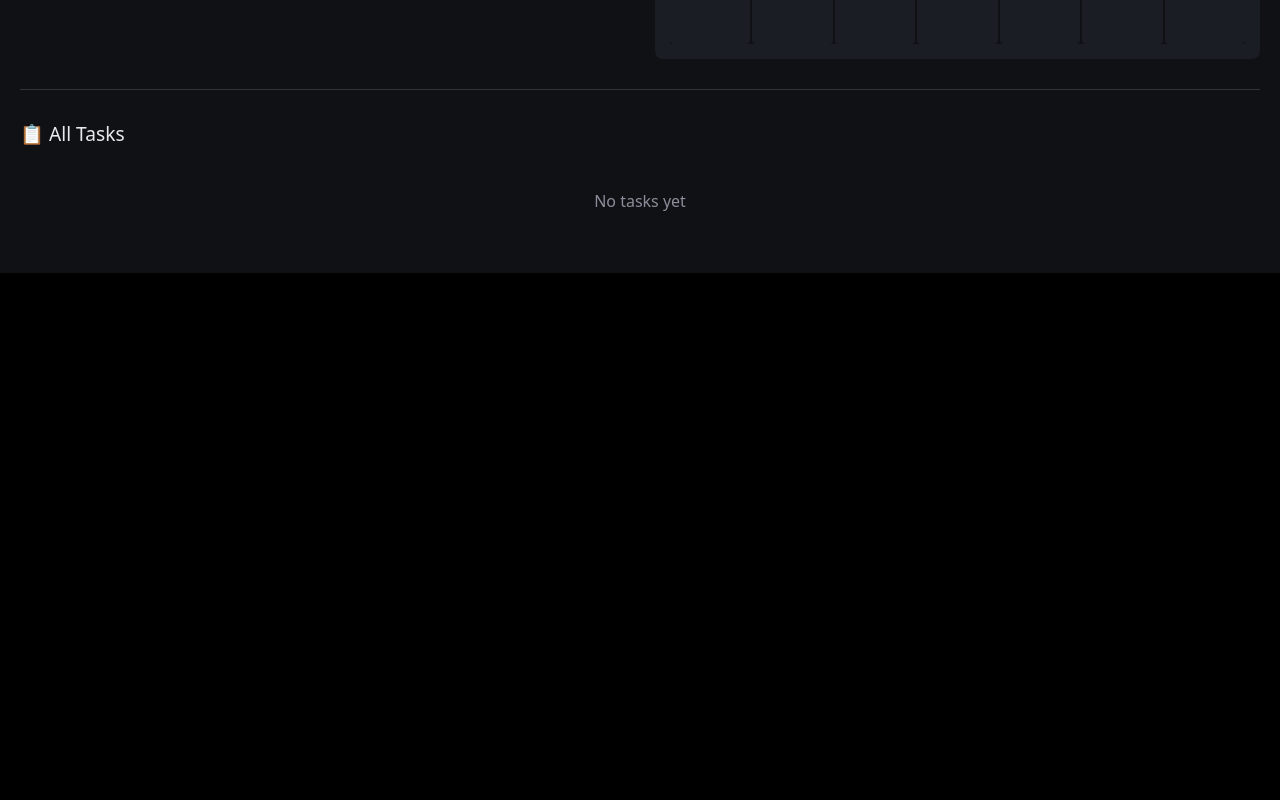
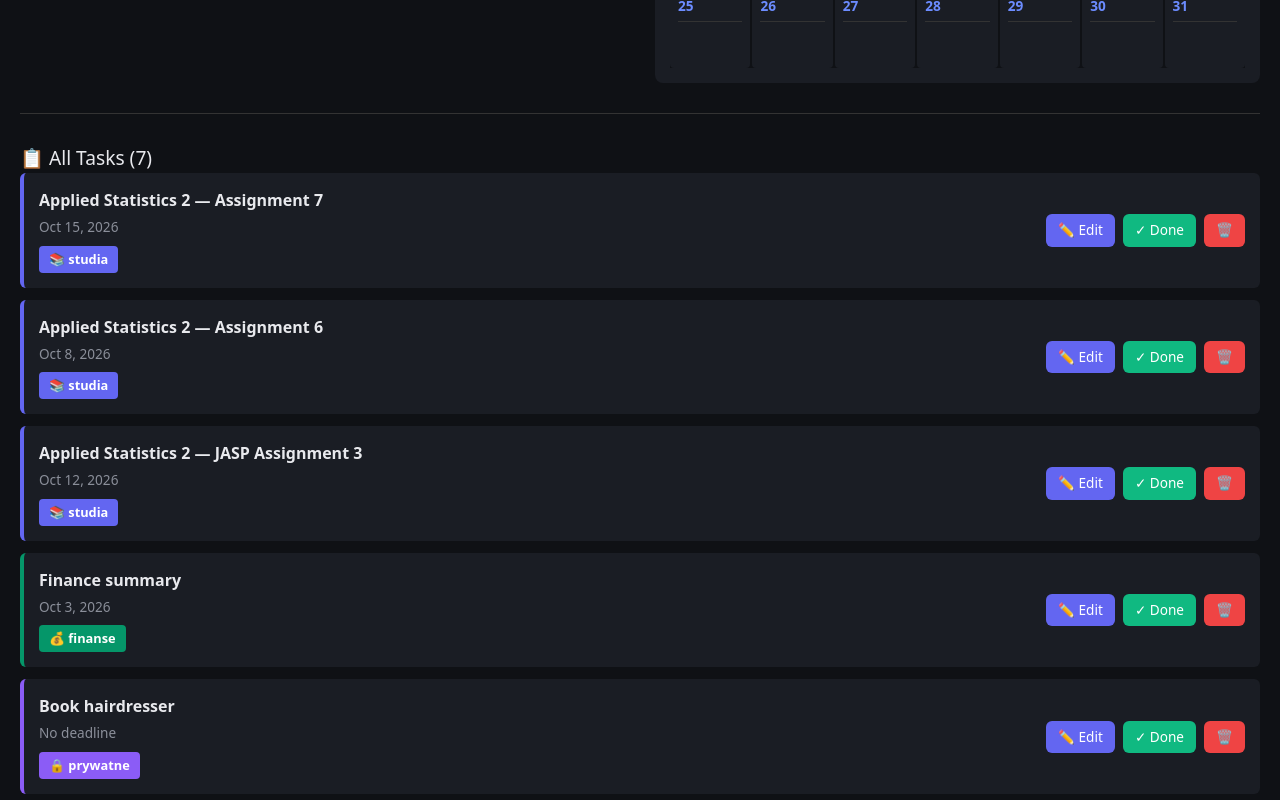
Before and after one commit to Tomala-Drifter/tomala-drifter, a Next.js app: page /tasks in a window 1280 px wide. Shown: the part 560-1360 px from the top of the page. Before the commit the page ends 833 px from the top, so only its background shows below. Built offline with nearby package versions, Linux system fonts and the light colour scheme.

Commit message:
Add 7 initial tasks from database - loads automatically on first visit

```diff
--- a/app/tasks/page.js
+++ b/app/tasks/page.js
@@ -1,6 +1,17 @@
 'use client';
 import { useEffect, useState } from 'react';
 import { v4 as uuidv4 } from 'uuid';
+
+// Domyślne taski z bazy
+const INITIAL_TASKS = [
+  {"id":"6c276c7f-9e31-4008-ab23-cb7803c20288","title":"Applied Statistics 2 — Assignment 7","notes":"Deadline: 15 Oct 2026 at 23:59 (1 pt)","deadline":"2026-10-15T23:59:00Z","status":"todo","tags":["studia"],"created_at":"2026-10-02T13:09:59.991009+00:00","updated_at":"2026-10-02T13:09:59.991009+00:00"},
+  {"id":"d5ee52e7-dd29-43a2-b029-f752667b6151","title":"Applied Statistics 2 — Assignment 6","notes":"Deadline: 8 Oct 2026 at 23:59 (1 pt)","deadline":"2026-10-08T23:59:00Z","status":"todo","tags":["studia"],"created_at":"2026-10-02T13:10:04.808010+00:00","updated_at":"2026-10-02T13:10:04.808010+00:00"},
+  {"id":"12ea27a3-134b-4ff6-a686-9980c1402453","title":"Applied Statistics 2 — JASP Assignment 3","notes":"Deadline: 12 Oct 2026 at 23:59 (1 pt)","deadline":"2026-10-12T23:59:00Z","status":"todo","tags":["studia"],"created_at":"2026-10-02T13:10:04.881157+00:00","updated_at":"2026-10-02T13:10:04.881157+00:00"},
+  {"id":"b19fd61e-356c-4bc2-a556-4ef63fc1d085","title":"Finance summary","notes":"Prepare financial summary","deadline":"2026-10-03T23:59:00Z","status":"todo","tags":["finanse"],"created_at":"2026-10-02T15:32:24.960942+00:00","updated_at":"2026-10-02T15:32:24.960942+00:00"},
+  {"id":"7f3e4c5d-8e9a-4b2c-9d1e-5a6f7c8d9e0f","title":"Book hairdresser","notes":"Schedule hair appointment","deadline":null,"status":"todo","tags":["prywatne"],"created_at":"2026-10-02T15:32:25.081462+00:00","updated_at":"2026-10-02T15:32:25.081462+00:00"},
+  {"id":"9a8b7c6d-5e4f-3c2b-1a0d-9e8f7d6c5b4a","title":"Zabukowac miejsca w samolocie Qatar Airways","notes":"Rezerwacja biletów","deadline":"2026-10-07T23:59:00Z","status":"todo","tags":["prywatne"],"created_at":"2026-10-02T18:43:53.984163+00:00","updated_at":"2026-10-02T18:43:53.984163+00:00"},
+  {"id":"e7e30bae-a496-4a7c-9abb-98da44c1ef83","title":"Task dodany przez API","notes":"Test","deadline":null,"status":"todo","tags":["prywatne"],"created_at":"2026-10-02T21:03:35.720193+00:00","updated_at":"2026-10-02T21:03:35.720193+00:00"}
+];
 
 export default function TasksPage() {
   const [tasks, setTasks] = useState([]);
@@ -20,11 +31,18 @@ export default function TasksPage() {
     projekty: '🛠️', finanse: '💰'
   };
 
-  // Load from localStorage on mount
+  // Load from localStorage on mount, fallback to INITIAL_TASKS
   useEffect(() => {
     const saved = localStorage.getItem('tasks');
     if (saved) {
-      setTasks(JSON.parse(saved));
+      try {
+        setTasks(JSON.parse(saved));
+      } catch (e) {
+        setTasks(INITIAL_TASKS);
+      }
+    } else {
+      setTasks(INITIAL_TASKS);
+      localStorage.setItem('tasks', JSON.stringify(INITIAL_TASKS));
     }
     setMounted(true);
   }, []);
@@ -158,7 +176,7 @@ export default function TasksPage() {
 
         <hr style={{ margin: '30px 0', border: 'none', borderTop: '1px solid #333' }} />
 
-        <h2 style={{ marginTop: 0, fontSize: '1.2rem' }}>📋 All Tasks</h2>
+        <h2 style={{ marginTop: 0, fontSize: '1.2rem' }}>📋 All Tasks ({tasks.length})</h2>
         <div style={{ display: 'flex', flexDirection: 'column', gap: '12px' }}>
           {tasks.length === 0 ? (
             <p style={{ color: '#8b8f9a', textAlign: 'center', padding: '40px' }}>No tasks yet</p>
```
